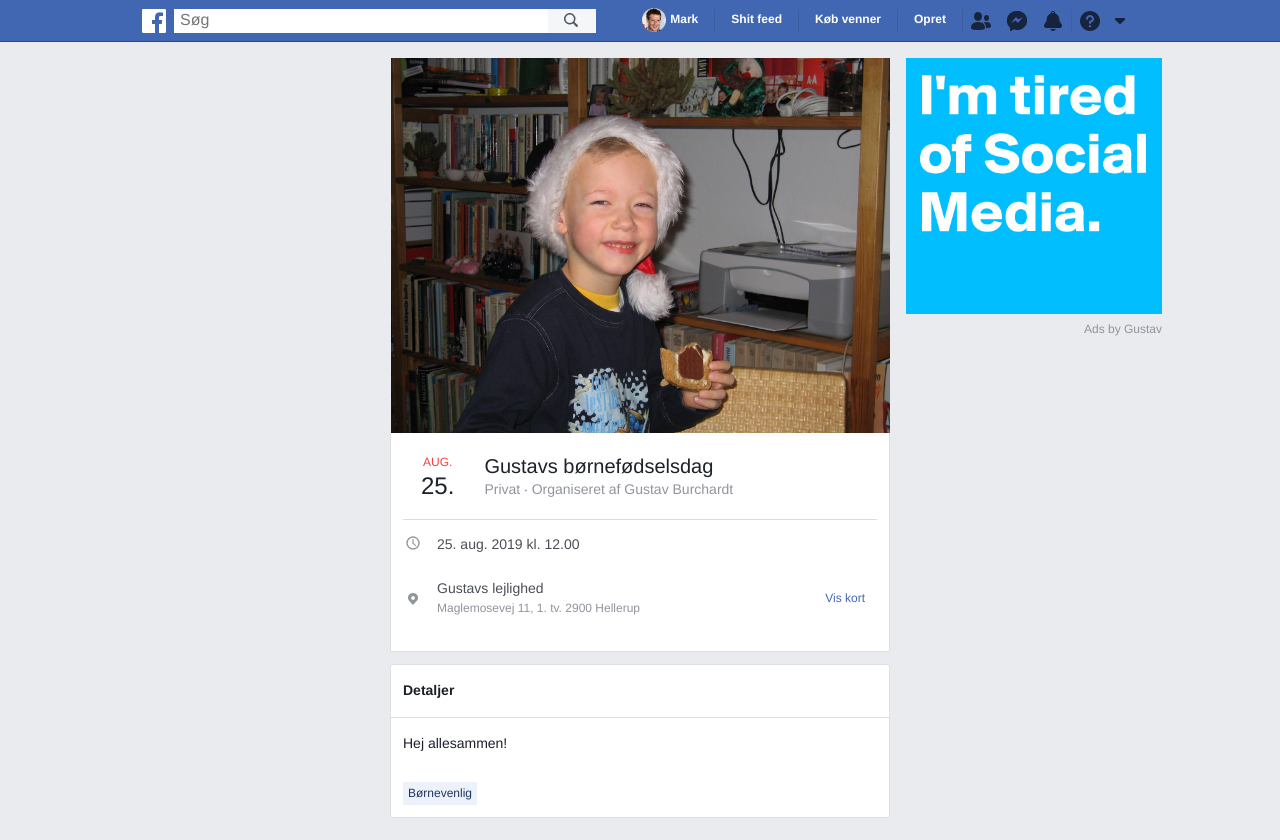
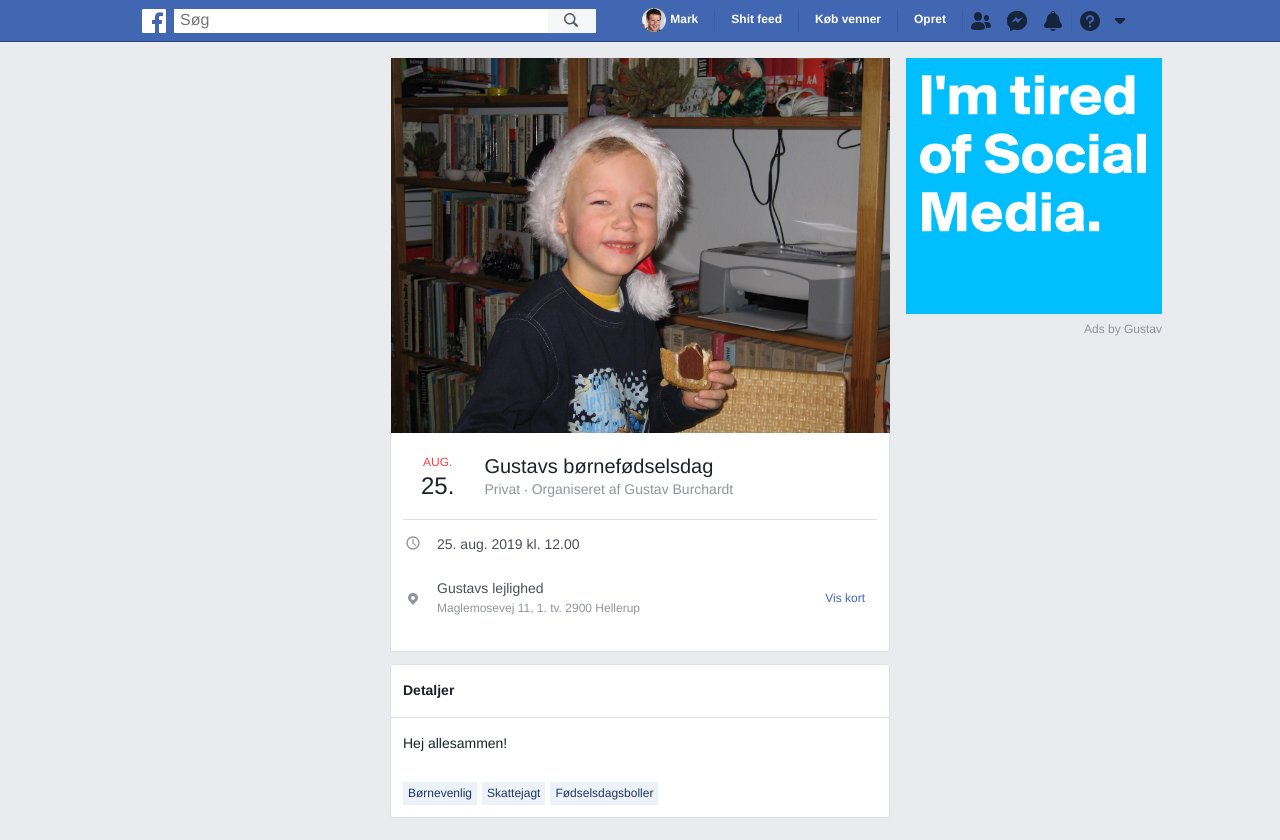
Before and after one commit to gustavgb/fjaesbog-event, a React (Create React App) app: page / in a window 1280 px wide. Built offline with nearby package versions, Linux system fonts and the light colour scheme.

Commit message:
Content file

```diff
--- a/src/Components/Event.js
+++ b/src/Components/Event.js
@@ -2,6 +2,7 @@ import React from 'react'
 import styled from 'styled-components'
 import eventImage from '../images/event.jpg'
 import Icon from './Icon'
+import content from '../content'
 
 const Container = styled.div`
   grid-column: 3 / 4;
@@ -190,34 +191,32 @@ const Event = () => (
     <Img src={eventImage} />
     <InfoContainer>
       <DateWrapper>
-        <DateMonth>AUG.</DateMonth>
-        <DateDay>25.</DateDay>
+        <DateMonth>{content.month}</DateMonth>
+        <DateDay>{content.day}</DateDay>
       </DateWrapper>
       <HeaderWrapper>
-        <Header>Gustavs børnefødselsdag</Header>
+        <Header>{content.eventName}</Header>
         <SubHeader>Privat &#x2027; Organiseret af Gustav Burchardt</SubHeader>
       </HeaderWrapper>
       <Line />
       <Details>
         <Icon glyph="clock" size="16px" />
         <Icon glyph="location" size="16px" />
-        <Time>
-          25. aug. 2019 kl. 12.00
-        </Time>
+        <Time>{content.date}</Time>
         <Location>
-          <div>Gustavs lejlighed</div>
-          <div>Maglemosevej 11, 1. tv. 2900 Hellerup</div>
+          <div>{content.locationName}</div>
+          <div>{content.locationAddress}</div>
         </Location>
         <MapLink>Vis kort</MapLink>
       </Details>
     </InfoContainer>
     <Block>
       <BlockTitle>Detaljer</BlockTitle>
-      <BlockBody>
-        Hej allesammen!
-      </BlockBody>
+      <BlockBody dangerouslySetInnerHTML={{ __html: content.description }} />
       <div>
-        <Chip>Børnevenlig</Chip>
+        {content.tags.map(tag => (
+          <Chip key={tag}>{tag}</Chip>
+        ))}
       </div>
     </Block>
   </Container>
--- /dev/null
+++ b/src/content.js
@@ -0,0 +1,12 @@
+export default {
+  month: 'AUG.',
+  day: '25.',
+  eventName: 'Gustavs børnefødselsdag',
+  date: '25. aug. 2019 kl. 12.00',
+  locationName: 'Gustavs lejlighed',
+  locationAddress: 'Maglemosevej 11, 1. tv. 2900 Hellerup',
+  description: `
+  Hej allesammen!
+  `,
+  tags: ['Børnevenlig', 'Skattejagt', 'Fødselsdagsboller']
+}
```
